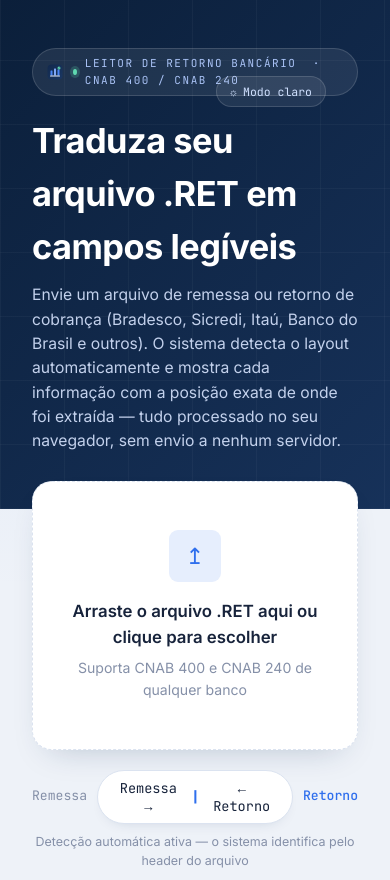
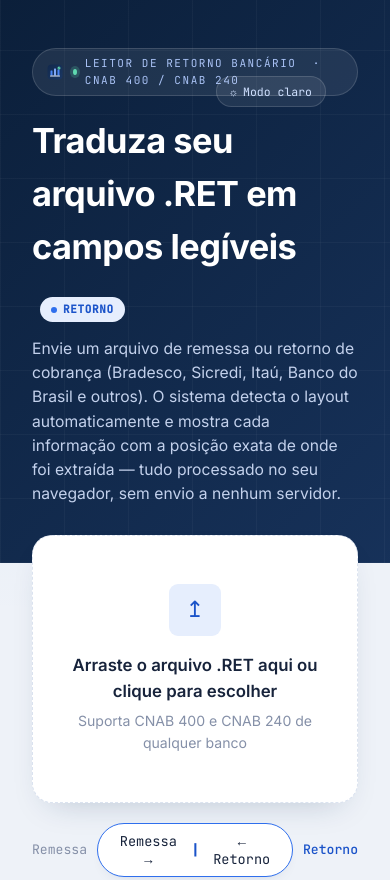
Before and after one commit to EduardoHMoura/CNABER, a plain HTML site: page index.html in a window 390 px wide. Shown: the top 880 px of the page. Drawn offline with Linux system fonts and the light colour scheme.

Commit message:
Enhance dynamic theming and UI styles
Updated CSS variables and styles for dynamic mode accents and improved UI elements.

```diff
--- a/index.html
+++ b/index.html
@@ -31,6 +31,26 @@
     --radius-lg: 20px;
     --radius-md: 14px;
     --radius-sm: 9px;
+    /* cor de destaque dinâmica por modo — retorno (azul) por padrão */
+    --mode-accent: #2f6fed;
+    --mode-accent-strong: #1a53c9;
+    --mode-accent-soft: #e6eefd;
+    --mode-accent-soft-2: #f2f6fe;
+    --mode-accent-text: #1a53c9;
+  }
+  [data-mode="remessa"] {
+    --mode-accent: #d97706;
+    --mode-accent-strong: #b25f04;
+    --mode-accent-soft: #fdedd3;
+    --mode-accent-soft-2: #fdf5e8;
+    --mode-accent-text: #a85f05;
+  }
+  [data-theme="dark"][data-mode="remessa"] {
+    --mode-accent: #f0a94a;
+    --mode-accent-strong: #f6bf74;
+    --mode-accent-soft: #3a2a12;
+    --mode-accent-soft-2: #2c2010;
+    --mode-accent-text: #f6bf74;
   }
   * { box-sizing: border-box; }
   [data-theme="dark"] {
@@ -137,19 +157,20 @@
     transition: border-color 0.18s ease, background 0.18s ease, transform 0.18s ease;
   }
   .dropzone:hover, .dropzone.drag {
-    border-color: var(--blue-500);
-    background: var(--blue-50);
+    border-color: var(--mode-accent);
+    background: var(--mode-accent-soft-2);
     transform: translateY(-1px);
   }
   .dropzone input { display: none; }
   .dropzone .icon-wrap {
     width: 52px; height: 52px;
     border-radius: var(--radius-sm);
-    background: var(--blue-100);
-    color: var(--blue-600);
+    background: var(--mode-accent-soft);
+    color: var(--mode-accent-strong);
     display: flex; align-items: center; justify-content: center;
     margin: 0 auto 1rem;
     font-size: 1.4rem;
+    transition: background 0.2s ease, color 0.2s ease;
   }
   .dropzone .main-text { font-weight: 600; font-size: 1.05rem; color: var(--ink); }
   .dropzone .sub-text { color: var(--ink-mute); font-size: 0.88rem; margin-top: 0.4rem; }
@@ -178,13 +199,13 @@
     font-size: 0.82rem;
     color: var(--ink-mute);
   }
-  .mode-switch .mode-label.active { color: var(--blue-600); font-weight: 500; }
+  .mode-switch .mode-label.active { color: var(--mode-accent-text); font-weight: 500; }
   .mode-toggle-btn {
     display: inline-flex;
     align-items: center;
     gap: 8px;
     background: var(--surface);
-    border: 1px solid var(--line);
+    border: 1px solid var(--mode-accent);
     color: var(--ink);
     font-family: var(--mono);
     font-size: 0.85rem;
@@ -192,10 +213,25 @@
     border-radius: 999px;
     cursor: pointer;
     box-shadow: 0 6px 16px -12px rgba(19,45,86,0.3);
-    transition: border-color 0.15s ease, transform 0.15s ease;
+    transition: border-color 0.2s ease, transform 0.15s ease, background 0.2s ease;
   }
-  .mode-toggle-btn:hover { border-color: var(--blue-500); transform: translateY(-1px); }
-  .mode-toggle-btn .arrow { color: var(--blue-600); font-weight: 600; }
+  .mode-toggle-btn:hover { transform: translateY(-1px); background: var(--mode-accent-soft-2); }
+  .mode-toggle-btn .arrow { color: var(--mode-accent-strong); font-weight: 600; }
+  .mode-pill {
+    display: inline-flex;
+    align-items: center;
+    gap: 6px;
+    font-family: var(--mono);
+    font-size: 11px;
+    text-transform: uppercase;
+    letter-spacing: 0.06em;
+    color: var(--mode-accent-text);
+    background: var(--mode-accent-soft);
+    padding: 4px 11px;
+    border-radius: 999px;
+    margin-left: 8px;
+  }
+  .mode-pill .dot2 { width: 6px; height: 6px; border-radius: 50%; background: var(--mode-accent); }
   .mode-note {
     text-align: center;
     font-size: 0.78rem;
@@ -252,19 +288,20 @@
     border-bottom: 1px solid transparent;
     transition: background 0.15s ease;
   }
-  .record-head:hover { background: var(--blue-50); }
+  .record-head:hover { background: var(--mode-accent-soft-2); }
   .record.open .record-head { border-bottom-color: var(--line); }
   .record-title { display: flex; align-items: center; gap: 0.7rem; }
   .record-title .badge {
     font-family: var(--mono);
     font-size: 11px;
     font-weight: 500;
-    background: var(--navy-800);
-    color: #cfe0ff;
+    background: var(--mode-accent-strong);
+    color: #ffffff;
     padding: 3px 9px;
     border-radius: var(--radius-sm);
     min-width: 22px;
     text-align: center;
+    transition: background 0.2s ease;
   }
   .record-title .name { font-weight: 600; color: var(--ink); }
   .record-title .line-no { color: var(--ink-mute); font-size: 0.82rem; font-family: var(--mono); }
@@ -277,8 +314,8 @@
   .record-status.valid { color: var(--teal); background: rgba(31,157,124,0.1); }
   .record-status.invalid { color: var(--red); background: rgba(208,72,63,0.1); }
   .record-head-right { display: flex; align-items: center; gap: 0.7rem; }
-  .chevron { transition: transform 0.18s ease; color: var(--ink-mute); font-size: 1.1rem; }
-  .record.open .chevron { transform: rotate(90deg); color: var(--blue-600); }
+  .chevron { transition: transform 0.18s ease, color 0.2s ease; color: var(--ink-mute); font-size: 1.1rem; }
+  .record.open .chevron { transform: rotate(90deg); color: var(--mode-accent); }
 
   .fields-table {
     display: none;
@@ -304,16 +341,17 @@
     vertical-align: top;
   }
   .fields-table tr:last-child td { border-bottom: none; }
-  .fields-table tr:hover td { background: var(--blue-50); }
+  .fields-table tr:hover td { background: var(--mode-accent-soft-2); }
   .fields-table .pos {
     font-family: var(--mono);
-    color: var(--blue-600);
-    background: var(--blue-100);
+    color: var(--mode-accent-text);
+    background: var(--mode-accent-soft);
     white-space: nowrap;
     font-size: 0.78rem;
     padding: 2px 8px;
     border-radius: 999px;
     display: inline-block;
+    transition: background 0.2s ease, color 0.2s ease;
   }
   .fields-table .label { font-weight: 500; color: var(--ink); }
   .fields-table .value { font-family: var(--mono); color: var(--navy-800); }
@@ -350,7 +388,7 @@
       <span id="themeLabel">Modo claro</span>
     </button>
     <span class="brandmark"><img src="favicon.svg" alt="" width="16" height="16" style="border-radius:4px;vertical-align:-3px;margin-right:2px"><span class="dot"></span>Leitor de retorno bancário &nbsp;·&nbsp; CNAB 400 / CNAB 240</span>
-    <h1>Traduza seu arquivo .RET em campos legíveis</h1>
+    <h1>Traduza seu arquivo .RET em campos legíveis <span class="mode-pill" id="modePill"><span class="dot2"></span><span id="modePillText">retorno</span></span></h1>
     <p>Envie um arquivo de remessa ou retorno de cobrança (Bradesco, Sicredi, Itaú, Banco do Brasil e outros). O sistema detecta o layout automaticamente e mostra cada informação com a posição exata de onde foi extraída — tudo processado no seu navegador, sem envio a nenhum servidor.</p>
   </div>
 </header>
@@ -406,9 +444,18 @@ const themeToggle = document.getElementById('themeToggle');
 const themeIcon = document.getElementById('themeIcon');
 const themeLabel = document.getElementById('themeLabel');
 
+const modePill = document.getElementById('modePill');
+const modePillText = document.getElementById('modePillText');
+
 let lastRawText = null;
 let lastFilename = null;
 let forcedKind = null; // null = automático, 'remessa' ou 'retorno'
+
+function applyModeVisuals(kind) {
+  document.body.setAttribute('data-mode', kind);
+  modePillText.textContent = kind;
+}
+applyModeVisuals('retorno');
 
 dropzone.addEventListener('click', () => fileInput.click());
 dropzone.addEventListener('dragover', e => { e.preventDefault(); dropzone.classList.add('drag'); });
@@ -425,6 +472,7 @@ fileInput.addEventListener('change', e => {
 modeToggle.addEventListener('click', () => {
   forcedKind = forcedKind === 'remessa' ? 'retorno' : 'remessa';
   updateModeLabels();
+  applyModeVisuals(forcedKind);
   if (lastRawText !== null) {
     try {
       render(detectAndParse(lastRawText, forcedKind), lastFilename);
@@ -498,6 +546,7 @@ function render(parsed, filename) {
     labelRetorno.classList.toggle('active', kind !== 'remessa');
     modeNote.textContent = `Detectado automaticamente como ${kind.toUpperCase()} — clique no botão para forçar outra leitura`;
   }
+  applyModeVisuals(kind);
 
   const invalidCount = records.filter(r => !r.valid).length;
   const expectedLen = type.startsWith('CNAB 240') ? 240 : 400;
```
